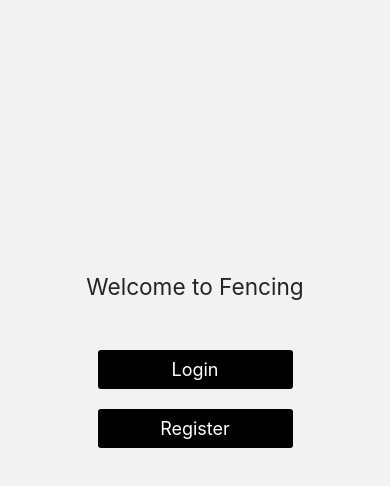
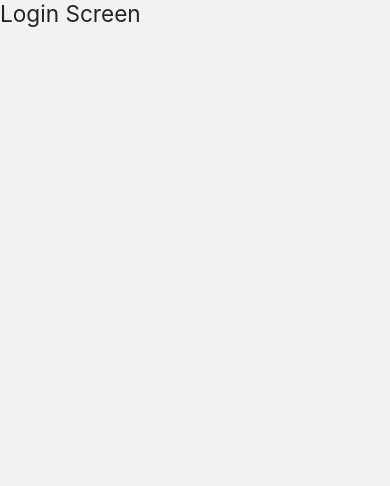
Before and after one commit to nsalesky/FencingApp, a React Native app: screen / in a window 390 px wide. Both pictures are taken after a click on the button "Login". Shown: the top 486 px of the page. Built offline with nearby package versions, Linux system fonts and the light colour scheme.

Commit message:
Added basic navigation

```diff
--- a/App.tsx
+++ b/App.tsx
@@ -1,13 +1,13 @@
 import { NavigationContainer } from "@react-navigation/native";
-import { StatusBar } from "expo-status-bar";
 import React from "react";
 import { StyleSheet, Text, View } from "react-native";
-
+import { SafeAreaProvider } from "react-native-safe-area-context";
 import { createNativeStackNavigator } from "@react-navigation/native-stack";
 
 import WelcomeScreen from "./src/screens/Welcome";
-import ScreenNames from "./src/constants/ScreenNames";
-import { SafeAreaProvider } from "react-native-safe-area-context";
+import { RootScreens } from "./src/constants/screenNames/Root";
+import LoginScreen from "./src/screens/Authentication/Login/Login";
+import RegistrationScreen from "./src/screens/Authentication/Registration/Registration";
 
 const Stack = createNativeStackNavigator();
 
@@ -16,14 +16,18 @@ export default function App() {
     <SafeAreaProvider>
       <NavigationContainer>
         <Stack.Navigator
-          initialRouteName={ScreenNames.WELCOME_SCREEN}
+          initialRouteName={RootScreens.WELCOME}
           screenOptions={{
             headerShown: false,
           }}
         >
+          <Stack.Screen name={RootScreens.WELCOME} component={WelcomeScreen} />
+
+          <Stack.Screen name={RootScreens.LOGIN} component={LoginScreen} />
+
           <Stack.Screen
-            name={ScreenNames.WELCOME_SCREEN}
-            component={WelcomeScreen}
+            name={RootScreens.REGISTER}
+            component={RegistrationScreen}
           />
         </Stack.Navigator>
       </NavigationContainer>
--- a/src/constants/ScreenNames.tsx
+++ /dev/null
@@ -1,5 +0,0 @@
-const ScreenNames = {
-  WELCOME_SCREEN: "welcome_screen",
-};
-
-export default ScreenNames;
--- /dev/null
+++ b/src/constants/screenNames/Root.tsx
@@ -0,0 +1,14 @@
+const RootScreens = {
+  WELCOME: "Welcome",
+
+  REGISTER: "Register",
+  LOGIN: "Login",
+};
+
+type RootStackParamList = {
+  Welcome: undefined;
+  Register: undefined;
+  Login: undefined;
+};
+
+export { RootScreens, RootStackParamList };
--- /dev/null
+++ b/src/screens/Authentication/Login/Login.tsx
@@ -0,0 +1,13 @@
+import React from "react";
+import { Text } from "react-native-elements";
+import { SafeAreaView } from "react-native-safe-area-context";
+
+const LoginScreen = (props: any) => {
+  return (
+    <SafeAreaView>
+      <Text h4>Login Screen</Text>
+    </SafeAreaView>
+  );
+};
+
+export default LoginScreen;
--- /dev/null
+++ b/src/screens/Authentication/Registration/Registration.tsx
@@ -0,0 +1,13 @@
+import React from "react";
+import { Text } from "react-native-elements";
+import { SafeAreaView } from "react-native-safe-area-context";
+
+const RegistrationScreen = (props: any) => {
+  return (
+    <SafeAreaView>
+      <Text h4>Registration</Text>
+    </SafeAreaView>
+  );
+};
+
+export default RegistrationScreen;
--- a/src/screens/Welcome.tsx
+++ b/src/screens/Welcome.tsx
@@ -1,3 +1,4 @@
+import { NativeStackScreenProps } from "@react-navigation/native-stack";
 import React from "react";
 import { StyleSheet } from "react-native";
 import { Text } from "react-native-elements";
@@ -5,8 +6,18 @@ import { Button } from "react-native-elements/dist/buttons/Button";
 import { SafeAreaView } from "react-native-safe-area-context";
 
 import Icon from "react-native-vector-icons/FontAwesome";
+import { RootStackParamList, RootScreens } from "../constants/screenNames/Root";
 
-const WelcomeScreen = () => {
+// interface WelcomeProps {
+// 	navigation: NavigationType
+// };
+
+type WelcomeProps = NativeStackScreenProps<
+  RootStackParamList,
+  "Welcome" //todo: figure out a way to use RootScreens.WELCOME_SCREEN
+>;
+
+const WelcomeScreen = (props: WelcomeProps) => {
   return (
     <SafeAreaView style={styles.containerStyle}>
       <Text h4 style={styles.titleText}>
@@ -20,7 +31,7 @@ const WelcomeScreen = () => {
           ...styles.buttonContainer,
           ...styles.loginContainer,
         }}
-        onPress={() => console.log("Login")}
+        onPress={() => props.navigation.navigate("Login")}
       />
 
       <Button
@@ -30,7 +41,7 @@ const WelcomeScreen = () => {
           ...styles.buttonContainer,
           ...styles.registerContainer,
         }}
-        onPress={() => console.log("Register")}
+        onPress={() => props.navigation.navigate("Register")}
       />
     </SafeAreaView>
   );
```
